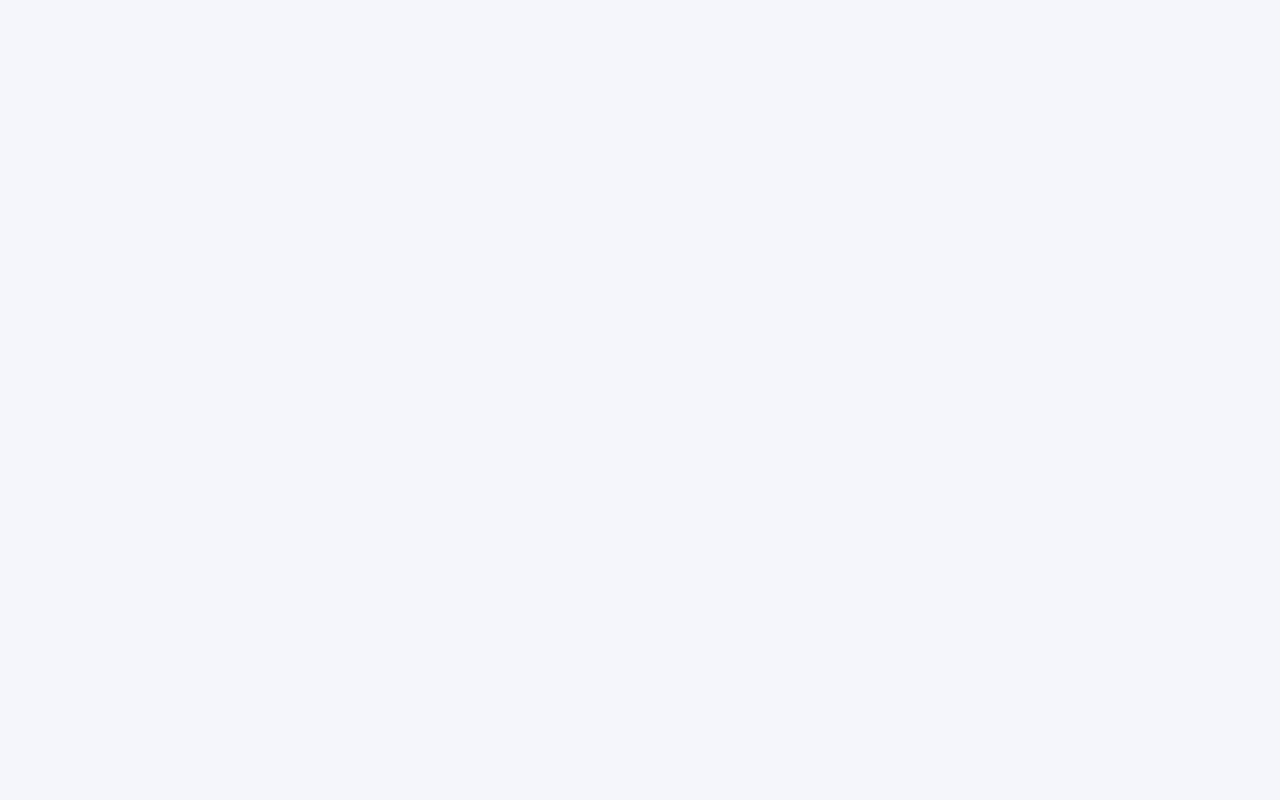
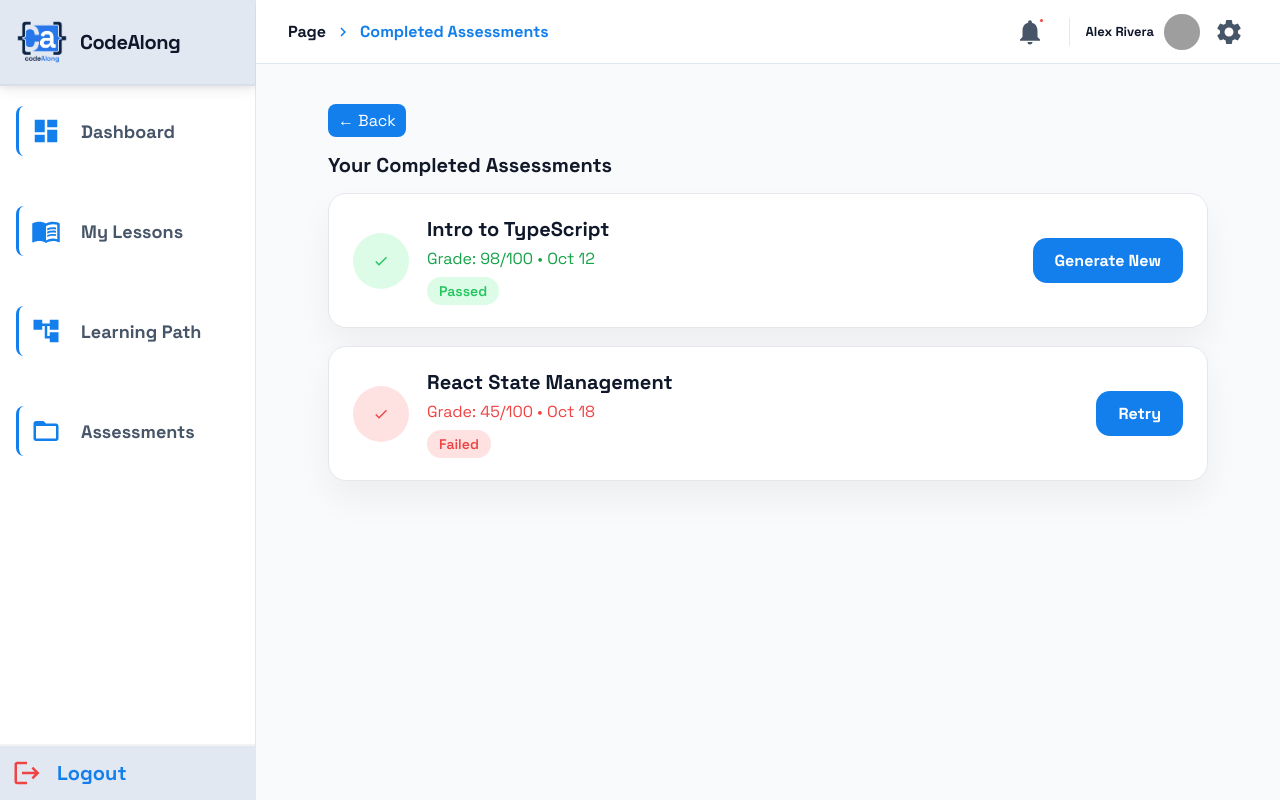
Before and after one commit to AgboGabriel/CodeAlong, a React (Vite) app in the folder Frontend/: page /CompletedAssessments in a window 1280 px wide. Before the commit this address had no page. Built offline with nearby package versions, Linux system fonts and the light colour scheme; grey boxes are pictures that could not be loaded.

Commit message:
added completed assessments.jsx and .css and a few other css edits

```diff
--- a/Frontend/src/App.jsx
+++ b/Frontend/src/App.jsx
@@ -12,6 +12,7 @@ import LearningPath  from "./LearningPath";
 import Videolesson  from "./Videolesson";
 import QuizPage  from "./QuizPage";
 import Topics  from "./Topics";
+import CompletedAssessments  from "./CompletedAssessments";
 
 function App() {
   return (
@@ -31,6 +32,7 @@ function App() {
         <Route path="/Videolesson" element={<Videolesson />} />
         <Route path="/QuizPage" element={<QuizPage />} />
         <Route path="/Topics" element={<Topics />} />
+        <Route path="/CompletedAssessments" element={<CompletedAssessments />} />
       </Routes>
     </Router>
   );
--- a/Frontend/src/Assessments.jsx
+++ b/Frontend/src/Assessments.jsx
@@ -4,6 +4,8 @@ import Sidebar from "./Components/Sidebar";
 import Header from "./Components/Header";
 import UserProfile, { user } from "./Components/UserProfile";
 import "./Assessments.css";
+import Challenges from "./Challenges";
+import CompletedAssessments from "./CompletedAssessments";
 
 import {
   MdChevronRight,
@@ -19,7 +21,12 @@ import {
   MdCheck,
 } from "react-icons/md";
 
+
+
 export default function Assessments() {
+
+  const navigate = useNavigate();
+
   return (
     <div className="app-shell">
       <Sidebar />
@@ -32,9 +39,9 @@ export default function Assessments() {
             {/* Page header */}
             <div className="cap-page-head">
               <div>
-                <h1 className="cap-page-title">Assignments</h1>
+                <h1 className="cap-page-title">Assessments</h1>
                 <p className="cap-page-subtitle">
-                  Track your progress and complete pending labs.
+                  Track your progress and complete additional assessments on the lessons you have taken.
                 </p>
               </div>
               <div className="cap-page-actions">
@@ -47,39 +54,39 @@ export default function Assessments() {
 
             {/* Stats */}
                           <div className="cap-stats">
-              <div className="cap-stat cap-stat--primary">
+                <div className="cap-stat cap-stat--available">
                   <div className="cap-stat__content">
-                  <p className="cap-stat__label">Pending</p>
-                  <h3 className="cap-stat__value">4</h3>
+                    <p className="cap-stat__label">Available</p>
+                    <h3 className="cap-stat__value">1</h3>
                   </div>
                   <MdTimer className="cap-stat__bg-icon" />
                 </div>
 
-              <div className="cap-stat">
+                <div className="cap-stat cap-stat--review">
                   <div>
                     <p className="cap-stat__label cap-stat__label--muted">
                       In Review
                     </p>
-                  <h3 className="cap-stat__value cap-stat__value--dark">2</h3>
+                    <h3 className="cap-stat__value">0</h3>
                   </div>
-               <MdVisibility className="cap-stat__bg-icon cap-stat__bg-icon--light" />
+                  <MdVisibility className="cap-stat__bg-icon" />
                 </div>
 
-              <div className="cap-stat">
+                <div className="cap-stat cap-stat--completed">
                   <div>
                     <p className="cap-stat__label cap-stat__label--muted">
                       Completed
                     </p>
-                  <h3 className="cap-stat__value cap-stat__value--dark">12</h3>
+                    <h3 className="cap-stat__value">2</h3>
                   </div>
-                <MdCheckCircle className="cap-stat__bg-icon cap-stat__bg-icon--light" />
+                  <MdCheckCircle className="cap-stat__bg-icon" />
                 </div>
               </div>
 
             {/* Upcoming Deliverables */}
             <section className="cap-section">
               <div className="cap-section__head">
-                <h2 className="cap-section__title">Available Assignments</h2>
+                <h2 className="cap-section__title">Available Assessments</h2>
               </div>
 
               <div className="cap-list">
@@ -92,12 +99,12 @@ export default function Assessments() {
                       </div>
                       <div>
                         <h4 className="cap-card__title">
-                          React State Management Lab
+                          Variables & Data Types
                         </h4>
                         <div className="cap-card__meta">
                           <span className="cap-meta-item">
                             <MdFolder />
-                            Frontend Development
+                            Frontend Development with React
                           </span>
                           <span className="cap-tag cap-tag--amber">
                             Intermediate
@@ -110,8 +117,10 @@ export default function Assessments() {
                     </div>
 
                   <div className="cap-card__actions">
-                      <button className="cap-btn cap-btn--outline">
-                        Start Assignment
+                      <button className="cap-btn cap-btn--outline"
+                      onClick={() => navigate("/Challenges")}
+                      >
+                        Start
                       </button>
                     </div>
                   </div>
@@ -125,6 +134,10 @@ export default function Assessments() {
             <section className="cap-section cap-section--pad-bottom">
               <div className="cap-section__head cap-section__head--bordered">
                 <h2 className="cap-section__title">Recently Completed</h2>
+                <p className="cap-link-btn"
+                onClick={() => navigate("/CompletedAssessments")}
+                >
+                  View all</p>
               </div>
 
               <div className="cap-success-grid">
@@ -142,14 +155,39 @@ export default function Assessments() {
                       </p>
                     </div>
                   </div>
-                  <button
-                    className="cap-icon-btn cap-icon-btn--ghost"
-                    aria-label="Download"
-                  >
-                   Retake
-                  </button>
+                 <p className="cap-status">Passed</p>
+                </div>
               </div>
 
+
+              <div className="cap-success-grid">
+                <div className="cap-success-card cap-success-card--failed">
+
+                  <div className="cap-success-card__lead">
+
+                    <div className="cap-success-card__check">
+                      <MdCheck />
+                    </div>
+
+                    <div>
+                      <h5 className="cap-success-card__title">
+                        React State Management
+                      </h5>
+
+                      <p className="cap-success-card__meta">
+                        Grade: 45/100 • Oct 18
+                      </p>
+                    </div>
+
+                  </div>
+
+
+                  <p
+                  className="cap-status--failed">
+                  Failed
+                  </p>
+
+                </div>
               </div>
 
 
--- /dev/null
+++ b/Frontend/src/CompletedAssessments.css
@@ -0,0 +1,154 @@
+@import url('https://fonts.googleapis.com/css2?family=Space+Mono:wght@400;700&family=DM+Sans:ital,opsz,wght@0,9..40,300;0,9..40,400;0,9..40,500;0,9..40,600;0,9..40,700;1,9..40,400&display=swap');
+
+:root {
+  --primary: #137fec;
+  --primary-light: rgba(19, 127, 236, 0.12);
+  --primary-border: rgba(19, 127, 236, 0.25);
+  --bg: #f4f6fb;
+  --surface: #ffffff;
+  --surface-2: #eceff3;
+  --border: #e2e8f2;
+  --text-900: #0f172a;
+  --text-600: #475569;
+  --text-400: #94a3b8;
+  --orange: #f97316;
+  --orange-light: rgba(249, 115, 22, 0.12);
+  --purple: #8b5cf6;
+  --purple-light: rgba(139, 92, 246, 0.12);
+  --green: #22c55e;
+  --red: #ef4444;
+  --sidebar-width: 256px;
+  --header-height: 64px;
+  --radius: 8px;
+  --radius-lg: 12px;
+  --radius-full: 9999px;
+  --shadow-sm: 0 1px 3px rgba(0,0,0,0.06), 0 1px 2px rgba(0,0,0,0.04);
+  --shadow-md: 0 4px 12px rgba(0,0,0,0.08), 0 2px 4px rgba(0,0,0,0.04);
+  --shadow-primary: 0 8px 24px rgba(19, 127, 236, 0.22);
+}
+
+.cap-completed-grid {
+  display: flex;
+  flex-direction: column;
+  gap: 18px;
+}
+.completed-cap-section__head {
+  margin-bottom: 15px;
+  display: flex;
+  flex-direction: column;
+  justify-content: space-between;
+}
+.completed-back-btn {
+  align-self: flex-start;
+  background: transparent;
+  font-family: "Space Grotesk", sans-serif;
+  border: none;
+  font-size: 16px;
+  cursor: pointer;
+  color:white;
+  padding: 6px 10px;
+  border-radius: 8px;
+  transition: 0.2s ease;
+ background: #137fec;
+  margin-bottom: 15px;
+}
+.completed-back-btn:hover {
+   background:#1a55d4;
+}
+.completed-back-btn:active {
+  transform: scale(0.98);
+}
+.cap-completed-section__title {
+  font-size: 20px;
+  font-weight: bold;
+  color: #111827;
+}
+.cap-completed-card {
+  display: flex;
+  justify-content: space-between;
+  align-items: center;
+  background: #fff;
+  padding: 22px 24px;
+  border-radius: 18px;
+  border: 1px solid #e5e7eb;
+  box-shadow: 0 18px 35px rgba(0, 0, 0, 0.05);
+}
+
+.cap-completed-card__lead {
+  display: flex;
+  align-items: center;
+  gap: 18px;
+}
+
+.cap-completed-card__check {
+  width: 56px;
+  height: 56px;
+  border-radius: 50%;
+  background: #dcfce7;
+  color: #22c55e;
+  display: flex;
+  justify-content: center;
+  align-items: center;
+}
+.cap-completed-card__title {
+  font-size: 20px;
+  font-weight: bold;
+}
+.cap-completed-card__meta {
+  margin-top: 6px;
+  font-size: 16px;
+  color: #16a34a;
+}
+.cap-completed-icon-btn {
+  background:#137fec;
+  height: 45px;
+  padding: 0 22px;
+  border-radius: 14px;
+  font-size: 16px;
+  font-weight: bold;
+  font-family: "Space Grotesk", sans-serif;
+  color: white;
+  align-items: center;
+  gap: 10px;
+  border: none;
+}
+.cap-completed-icon-btn:hover {
+    cursor: pointer;
+    background:#1a55d4;
+}
+.cap-completed-icon-btn:active  {
+  transform: scale(0.98);
+}
+.cap-completed-card__status {
+  display: inline-block;
+  margin-top: 8px;
+  padding: 5px 12px;
+  border-radius: 20px;
+  font-size: 14px;
+  font-weight: 600;
+  background: #dcfce7;
+  color: #22c55e;
+}
+/* Passed */
+.cap-completed-card--passed .cap-completed-card__check {
+  background: #dcfce7;
+  color: #22c55e;
+}
+.cap-completed-card--passed .cap-completed-card__status {
+  background: #dcfce7;
+  color: #22c55e;
+}
+/* Failed */
+.cap-completed-card--failed .cap-completed-card__check {
+  background: #fee2e2;
+  color: #ef4444;
+}
+
+.cap-completed-card--failed .cap-completed-card__status {
+  background: #fee2e2;
+  color:#ef4444;
+}
+
+.cap-completed-card--failed .cap-completed-card__meta {
+  color:#ef4444;
+}
--- /dev/null
+++ b/Frontend/src/CompletedAssessments.jsx
@@ -0,0 +1,114 @@
+import { useNavigate } from "react-router-dom";
+import Sidebar from "./Components/Sidebar";
+import Header from "./Components/Header";
+import "./CompletedAssessments.css";
+
+import {
+  MdCheck,
+} from "react-icons/md";
+
+
+export default function CompletedAssessments() {
+
+  const navigate = useNavigate();
+
+  const completedAssessments = [
+  {
+    id: 1,
+    title: "Intro to TypeScript",
+    grade: "98/100",
+    date: "Oct 12",
+    status: "Passed",
+  },
+  {
+    id: 2,
+    title: "React State Management",
+    grade: "45/100",
+    date: "Oct 18",
+    status: "Failed",
+  }
+];
+
+const handleBack = () => {
+  navigate(-1);
+};
+
+  return (
+    <div className="app-shell">
+      <Sidebar />
+
+      <main className="main">
+        <Header page="Completed Assessments" />
+
+        <div className="content">
+          <div className="content-inner">
+
+            <section>
+
+              <div className="completed-cap-section__head">
+                <button className="completed-back-btn" onClick={handleBack}>
+                    ← Back
+                </button>
+                <h2 className="cap-completed-section__title">
+                  Your Completed Assessments
+                </h2>
+              </div>
+
+
+              <div className="cap-completed-grid">
+
+                {completedAssessments.map((assessment) => (
+                    <div
+                        className={`cap-completed-card ${
+                        assessment.status === "Failed"
+                            ? "cap-completed-card--failed"
+                            : "cap-completed-card--passed"
+                        }`}
+                        key={assessment.id}
+                    >
+
+                        <div className="cap-completed-card__lead">
+
+                        <div className="cap-completed-card__check">
+                            <MdCheck />
+                        </div>
+
+
+                        <div>
+                            <h5 className="cap-completed-card__title">
+                            {assessment.title}
+                            </h5>
+
+                            <p className="cap-completed-card__meta">
+                            Grade: {assessment.grade} • {assessment.date}
+                            </p>
+
+                            <span className="cap-completed-card__status">
+                            {assessment.status}
+                            </span>
+
+                        </div>
+
+                        </div>
+
+
+                        <button
+                        className="cap-completed-icon-btn"
+                        onClick={() => navigate("/Challenges")}
+                        >
+                        {assessment.status === "Failed" ? "Retry" : "Generate New"}
+                        </button>
+
+                    </div>
+                    ))}
+
+              </div>
+
+            </section>
+
+          </div>
+        </div>
+      </main>
+    </div>
+  );
+}
--- a/Frontend/src/Components/Header.css
+++ b/Frontend/src/Components/Header.css
@@ -18,7 +18,7 @@
 
 .header {
   height: 64px;
-  background: white;
+  background:white;
   border-bottom: 1px solid #e2e8f2;
   display: flex;
   align-items: center;
@@ -52,7 +52,7 @@
   color: #137fec;
 }
 .page-current {
-  color: #111827;
+  color:#137fec;
   font-weight: 700;
 }
 
--- a/Frontend/src/Components/Header.jsx
+++ b/Frontend/src/Components/Header.jsx
@@ -1,5 +1,5 @@
 import { useState } from "react";
-import { MdNotifications, MdSettings,  MdChevronRight } from "react-icons/md";
+import { MdNotifications, MdSettings,  MdChevronRight, } from "react-icons/md";
 import UserProfile, { user } from "./UserProfile";
 import "./Header.css";
 
@@ -27,7 +27,7 @@ export default function Header({ previousPage, page }) {
 
         {page && (
           <nav className="page-breadcrumb">
-            <a href="#">Previous</a>
+            <p>Page</p>
             <MdChevronRight />
             <span className="page-current">
               {page}
--- a/Frontend/src/Components/Sidebar.css
+++ b/Frontend/src/Components/Sidebar.css
@@ -1,7 +1,7 @@
 @import url('https://fonts.googleapis.com/css2?family=Space+Mono:wght@400;700&family=DM+Sans:ital,opsz,wght@0,9..40,300;0,9..40,400;0,9..40,500;0,9..40,600;0,9..40,700;1,9..40,400&display=swap');
 
 :root {
-    --primary: #137fec;
+  --primary: #137fec;
   --primary-hover: #1a55d4;
   --primary-light: rgba(19, 127, 236, 0.12);
   --surface: #ffffff;
@@ -31,9 +31,11 @@
   cursor: pointer;
   border-bottom: solid 2px rgba(137, 135, 135, 0.1);
   transition: opacity 0.2s ease;
+  background-color:white;
 }
 .sidebar-logo:hover {
-  background: #e2e8f2;
+   box-shadow: var(--shadow-md);
+   background: #e2e8f2;
 }
 .logo-icon {
   width: 36px;
@@ -85,17 +87,16 @@
   border-left: 3px solid transparent;
   font-family: "Space Grotesk", sans-serif;
   border-left: solid 3px #137fec;
-
 }
 
 .nav-item:hover {
-  background: var(--surface-2);
+  background: #e2e8f2;
   color: var(--text-900);
   text-decoration: none;
 }
 
 .nav-item.active {
-  background: var(--primary-light);
+  background:#e2e8f2;
   color: var(--primary);
   border-left-color: var(--primary);
 }
@@ -112,7 +113,7 @@
   gap: 15px;
   padding: 12px;
   border: none;
-  background: transparent;
+  background:#e2e8f2;
   cursor: pointer;
   font-weight: bold;
   font-size: 20px;
@@ -120,12 +121,9 @@
   font-family: "Space Grotesk", sans-serif;
   color: #137fec;
 }
+.logout-icon{
+  color:#ef4444;
+}
 .logout-btn:hover {
-  background: #e2e8f2;
+ color:#ef4444;
 }
-.logout-btn:active {
-  color: red;
-}
-.logout-icon{
-  color: #475569;
-}
--- a/Frontend/src/MyLessons.css
+++ b/Frontend/src/MyLessons.css
@@ -76,7 +76,7 @@ body {
   font-weight: 800;
   color:#137fec;
    margin-bottom: 6px;
-  margin-top: -30px;
+  margin-top: -10px;
    letter-spacing: -0.02em;
 }
 
@@ -163,6 +163,7 @@ body {
 }
 .duration{
   color:#6b7280 ;
+  font-weight: bold;
 }
 
 .curriculum-btn {
```
Also changed, not shown: Frontend/src/Assessments.css (+71 -49 lines), Frontend/src/Dashboard.css (+4 -4 lines), Frontend/src/LearningPath.css (+5 -2 lines). Lines whose indentation alone changed are shown as unchanged.
